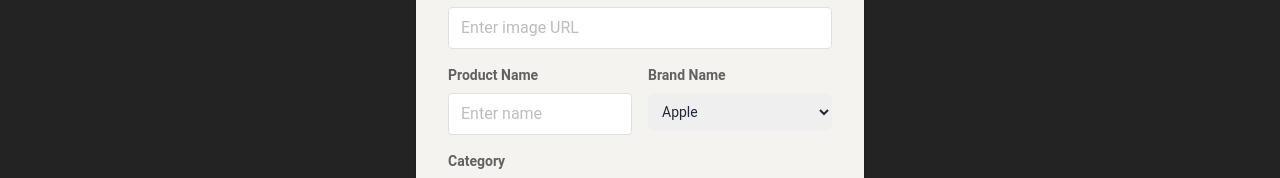
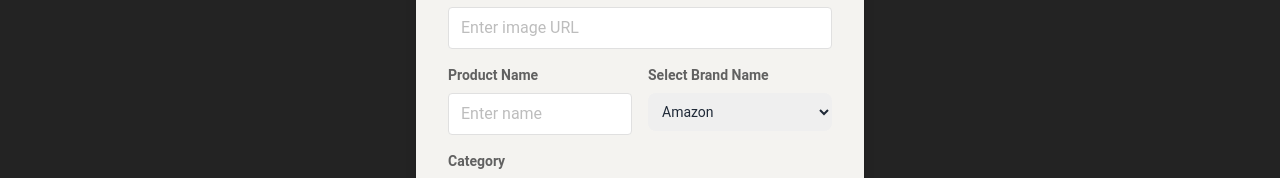
Before and after one commit to Amimu10/Softnee-Electronic-Brandshop-Frontend, a React (Vite) app: page /products in a window 1280 px wide. Shown: the part 341-519 px from the top of the page. Built offline with nearby package versions, Linux system fonts and the light colour scheme; no server answers; sample sign-in values are in the browser's storage.

Commit message:
update form

```diff
--- a/src/components/AddProduct.jsx
+++ b/src/components/AddProduct.jsx
@@ -110,14 +110,14 @@ const AddProduct = () => {
             />
           </div>
           <div className="w-full sm:w-1/2 px-2 mb-4 sm:mb-0">
-              <label className="block text-left text-gray-700 text-sm font-bold mb-2">Brand Name</label>
+              <label className="block text-left text-gray-700 text-sm font-bold mb-2"> Select Brand Name</label>
               <select required name="brand" className=" text-sm rounded-lg focus:ring-blue-500 focus:border-blue-500 block w-full p-2.5">
-                <option defaultValue='Apple'>Apple</option>
+              <option defaultValue='Amazon'>Amazon </option>
+                <option defaultValue='Samsung'>Samsung</option>
+                <option defaultValue='Sony'>Sony</option>
+                <option defaultValue='Google'>Google</option>
                 <option defaultValue='Intel'>Intel</option>
-                <option defaultValue='Google'>Google</option>
                 <option defaultValue='Microsoft'>Microsoft</option>
-                <option defaultValue='Sony'>Sony</option>
-                <option defaultValue='Samsung'>Samsung</option>
               </select>
             </div>
         </div>
--- a/src/components/BrandPage.jsx
+++ b/src/components/BrandPage.jsx
@@ -47,7 +47,7 @@ const BrandPage = () => {
         Our Available Products
       </h3>
 
-      { data.length > 0 ? <div className="grid grid-cols-1 md:grid-cols-2 lg:grid-cols-3 gap-5">
+      { data.length > 0 ? <div className="grid grid-cols-1 md:grid-cols-2 lg:grid-cols-3 gap-5 mb-8">
        {data.map((card) => (
          <BrandProducts key={card._id} data={card}></BrandProducts>
        ))}
--- a/src/components/UPdateProducts.jsx
+++ b/src/components/UPdateProducts.jsx
@@ -9,7 +9,8 @@ const UPdateProducts = () => {
   const products = useLoaderData();
   console.log(products);
 
-    const  {_id, image, name, brandImage, category, price, rating, description} = products;
+  const { _id, image, name, brand, brandImage, category, price, rating, description } =
+    products;
   console.log(products);
   const handleUpdateProduct = (e) => {
     e.preventDefault();
@@ -32,16 +33,18 @@ const UPdateProducts = () => {
       price,
       rating,
       description,
-
     };
     console.log(updatedProduct);
-        fetch(` https://elite-electro-server-eg7jvujym-amimul211-gmailcom.vercel.app/updateProducts/${_id}`, {
+    fetch(
+      ` https://elite-electro-server-eg7jvujym-amimul211-gmailcom.vercel.app/updateProducts/${_id}`,
+      {
         method: "PUT",
         headers: {
           "content-type": "application/json",
         },
         body: JSON.stringify(updatedProduct),
-        })
+      }
+    )
       .then((res) => res.json())
       .then((data) => {
         console.log(data);
@@ -53,11 +56,9 @@ const UPdateProducts = () => {
             showConfirmButton: true,
             timer: 1500,
           });
-              form.reset();
         }
       });
   };
-
 
   return (
     <div data-aos="zoom-out-up" className="text-center px-4 py-8 bg-[#232323]">
@@ -122,14 +123,20 @@ const UPdateProducts = () => {
             />
           </div>
           <div className="w-full sm:w-1/2 px-2 mb-4 sm:mb-0">
-              <label className="block text-left text-gray-700 text-sm font-bold mb-2">Brand Name</label>
-              <select required name="brand" className=" text-sm rounded-lg focus:ring-blue-500 focus:border-blue-500 block w-full p-2.5">
-                <option defaultValue='Apple'>Apple</option>
-                <option defaultValue='Intel'>Intel</option>
-                <option defaultValue='Google'>Google</option>
-                <option defaultValue='Microsoft'>Microsoft</option>
-                <option defaultValue='Sony'>Sony</option>
-                <option defaultValue='Samsung'>Samsung</option>
+            <label className="block text-left text-gray-700 text-sm font-bold mb-2">
+              Brand Name
+            </label>
+            <select
+              name="brand"
+              className="text-sm rounded-lg focus:ring-blue-500 focus:border-blue-500 block w-full p-2.5"
+              defaultValue={brand}
+            >
+              <option value="Amazon">Amazon</option>
+              <option value="Samsung">Samsung</option>
+              <option value="Sony">Sony</option>
+              <option value="Google">Google</option>
+              <option value="Intel">Intel</option>
+              <option value="Microsoft">Microsoft</option>
             </select>
           </div>
         </div>
@@ -150,22 +157,22 @@ const UPdateProducts = () => {
             <option value="" disabled>
               Select Category
             </option>
-    <option value="phone" selected={category === 'phone'}>
+            <option value="phone" selected={category === "phone"}>
               Phone
             </option>
-    <option value="computer" selected={category === 'computer'}>
+            <option value="computer" selected={category === "computer"}>
               Computer
             </option>
-    <option value="headPhone" selected={category === 'headPhone'}>
+            <option value="headPhone" selected={category === "headPhone"}>
               HeadPhone
             </option>
-    <option value="smartWatch" selected={category === 'smartWatch'}>
+            <option value="smartWatch" selected={category === "smartWatch"}>
               Smart Watch
             </option>
-    <option value="camera" selected={category === 'camera'}>
+            <option value="camera" selected={category === "camera"}>
               Camera
             </option>
-    <option value="SmartDevices" selected={category === 'SmartDevices'}>
+            <option value="SmartDevices" selected={category === "SmartDevices"}>
               Smart Devices
             </option>
           </select>
```
Also changed, not shown: public/brand.json (+9 -7 lines). Lines whose indentation alone changed are shown as unchanged.
